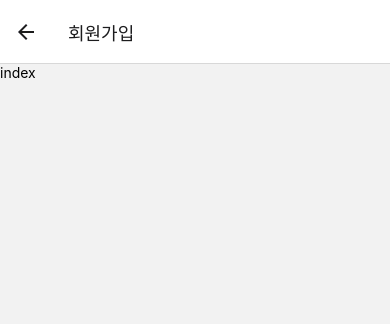
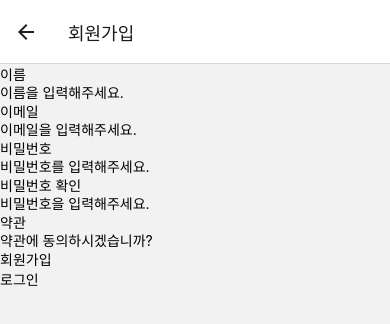
Before and after one commit to vi2920va/food_delivery_app, a React Native app: screen /SignUp in a window 390 px wide. Shown: the top 324 px of the page. Built offline with nearby package versions, Linux system fonts and the light colour scheme.

Commit message:
:heavy_plus_sign: Add - 회원가입 마크업 완료

```diff
--- a/src/pages/SignUp/index.tsx
+++ b/src/pages/SignUp/index.tsx
@@ -1,10 +1,37 @@
-import {View, Text} from 'react-native';
+import {View, Text, TextInput, Pressable} from 'react-native';
 import React from 'react';
 
 const SignUp = () => {
   return (
     <View>
-      <Text>index</Text>
+      <View>
+        <Text>이름</Text>
+        <TextInput placeholder="이름을 입력해주세요." />
+      </View>
+      <View>
+        <Text>이메일</Text>
+        <TextInput placeholder="이메일을 입력해주세요." />
+      </View>
+      <View>
+        <Text>비밀번호</Text>
+        <TextInput placeholder="비밀번호를 입력해주세요." />
+      </View>
+      <View>
+        <Text>비밀번호 확인</Text>
+        <TextInput placeholder="비밀번호을 입력해주세요." />
+      </View>
+      <View>
+        <Text>약관</Text>
+        <TextInput placeholder="약관에 동의하시겠습니까?" />
+      </View>
+      <View>
+        <Pressable>
+          <Text>회원가입</Text>
+        </Pressable>
+        <Pressable>
+          <Text>로그인</Text>
+        </Pressable>
+      </View>
     </View>
   );
 };
```
